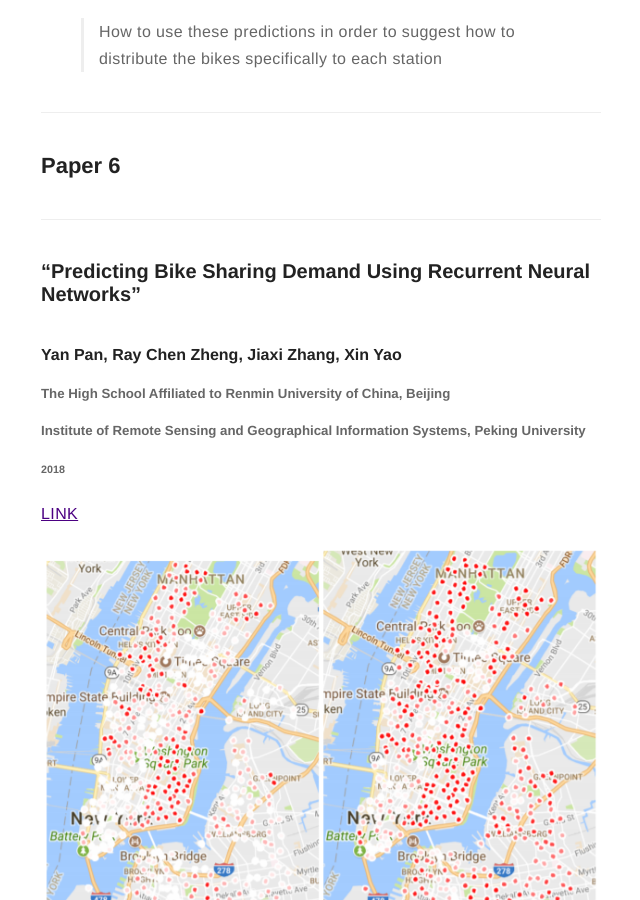
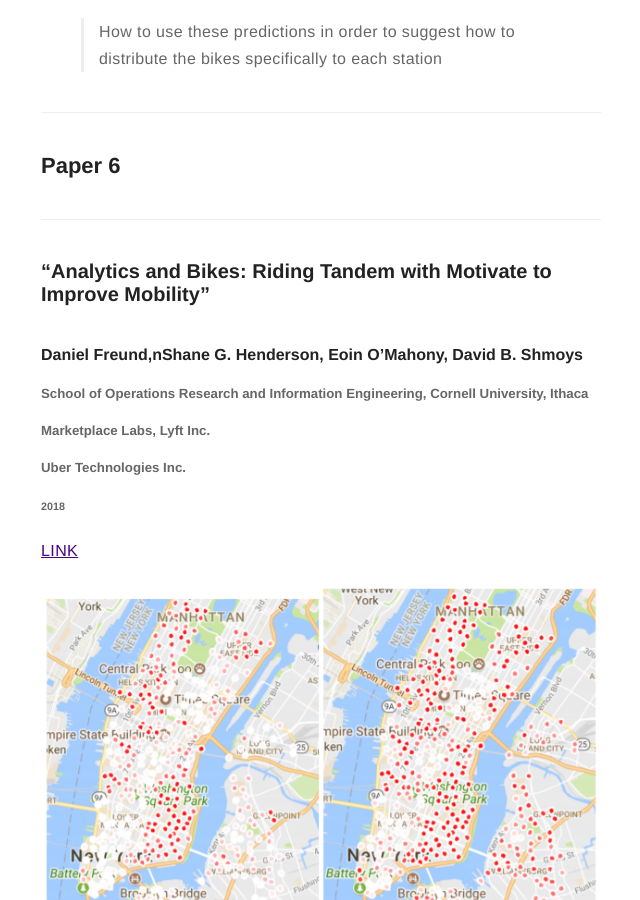
Before and after one commit to dljubenk/dljubenk.github.io, a Jekyll site: the page built from _posts/2019-02-06-literature-study.markdown, in a window 1280 px wide and 900 px high, scrolled down 13699 px. Shown: the whole window, without its empty margins (319-959 px from the left). Built offline with Jekyll 4.4.1, drawn with Linux system fonts in a browser that asks for light colours; emoji names are drawn with the system emoji font; comment, search, counter and statistics services are not loaded.

Commit message:
Update 2019-02-06-literature-study.markdown

```diff
--- a/_posts/2019-02-06-literature-study.markdown
+++ b/_posts/2019-02-06-literature-study.markdown
@@ -342,10 +342,11 @@ SUGGESTIONS:
 ---
 ## Paper 6
 ---
-### "Predicting Bike Sharing Demand Using Recurrent Neural Networks"
-#### Yan Pan, Ray Chen Zheng, Jiaxi Zhang, Xin Yao
-##### The High School Affiliated to Renmin University of China, Beijing
-##### Institute of Remote Sensing and Geographical Information Systems, Peking University
+### "Analytics and Bikes: Riding Tandem with Motivate to Improve Mobility"
+#### Daniel Freund,nShane G. Henderson, Eoin O’Mahony, David B. Shmoys
+##### School of Operations Research and Information Engineering, Cornell University, Ithaca
+##### Marketplace Labs, Lyft Inc.
+##### Uber Technologies Inc.
 ###### 2018
 
 [LINK](https://people.orie.cornell.edu/shane/pubs/RidingTandemWithMotivate.pdf)
```
